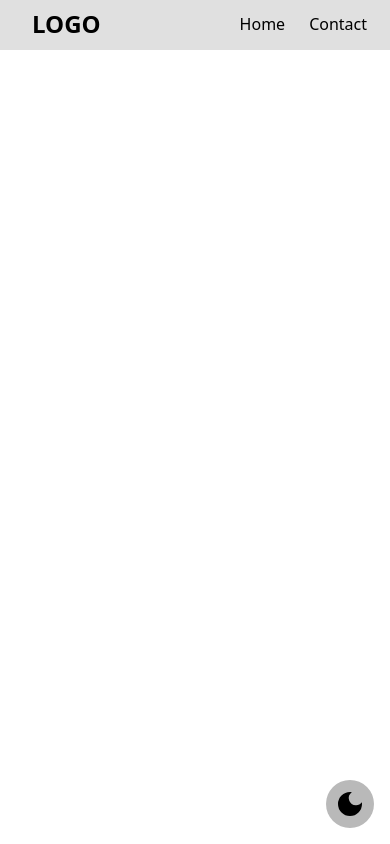
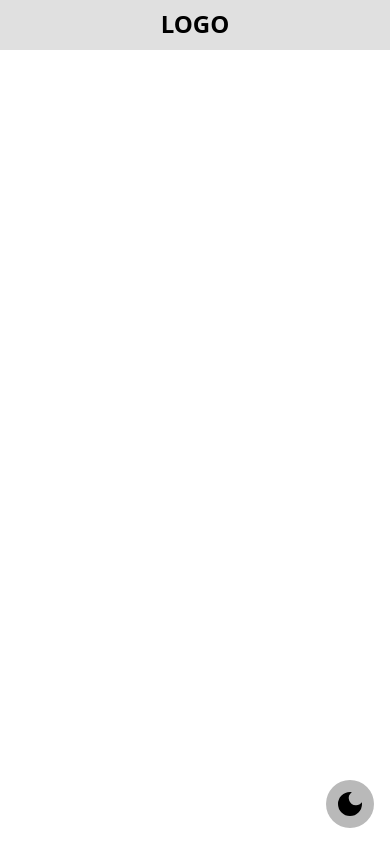
Before and after one commit to saurabh-dev-vns/pdf-builder, a Next.js app: page / in a window 390 px wide. Built offline with nearby package versions, Linux system fonts and the light colour scheme.

Commit message:
update navbar

```diff
--- a/src/components/Navbar/navbar.tsx
+++ b/src/components/Navbar/navbar.tsx
@@ -1,10 +1,10 @@
 export const NavBar = () => {
     return (
-        <nav className="relative dark:text-white dark:bg-elevatedSurface-dark bg-elevatedSurface-light border-border-light flex w-full justify-between items-center pt-2 pb-2 pl-8 pr-8 border-b-2 dark:border-border-dark">
+        <nav className="relative dark:text-white dark:bg-elevatedSurface-dark bg-elevatedSurface-light border-border-light flex w-full justify-center md:justify-between items-center pt-2 pb-2 pl-8 pr-8 border-b-2 dark:border-border-dark">
             <div>
                 <a className="text-2xl uppercase font-extrabold" href="#">logo</a>
             </div>
-            <div className="w-2/5">
+            <div className="md:w-2/5 md:flex w-0  hidden">
                 <ul className="flex flex-row w-full justify-evenly items-center">
                     <li className="dark:hover:bg-nav-dark hover:bg-nav-light pt-1 pb-1 pl-3 pr-3 rounded-full">
                         <a
```
